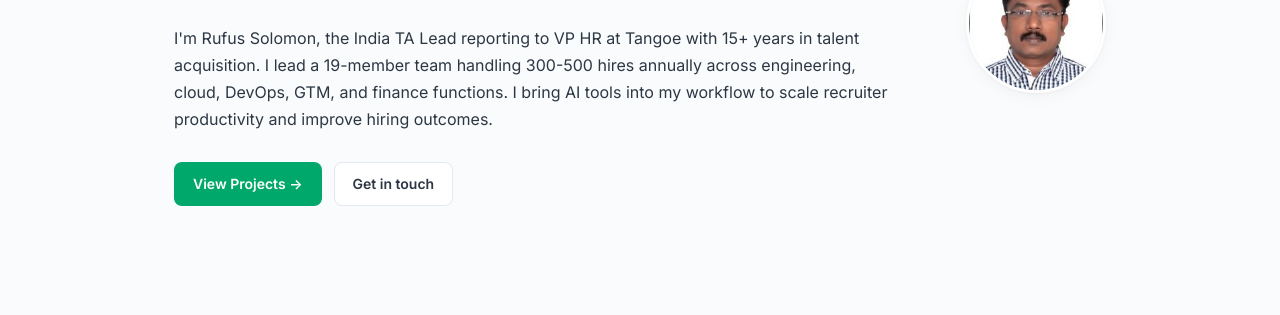
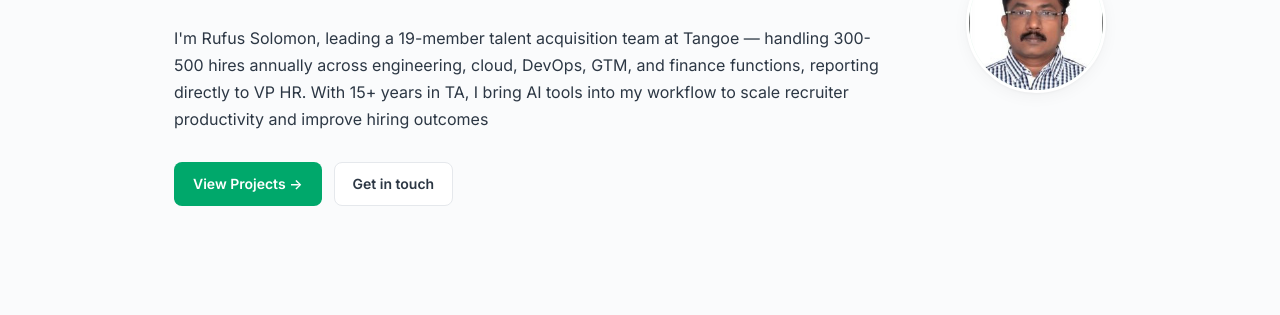
Before and after one commit to SolomonAIHR/solomonhires-portfolio, a plain HTML site: page index.html in a window 1280 px wide. Shown: the part 309-624 px from the top of the page. Drawn offline with Linux system fonts and the light colour scheme.

Commit message:
Update index.html

```diff
--- a/index.html
+++ b/index.html
@@ -470,7 +470,7 @@
           India, US, EMEA &amp; APAC <span class="sep">·</span> Product, Services, GCC, BFSI, Shared Services, IT &amp; Non-IT
         </div>
         <p class="hero-about">
-          I'm Rufus Solomon, the India TA Lead reporting to VP HR at Tangoe with 15+ years in talent acquisition. I lead a 19-member team handling 300-500 hires annually across engineering, cloud, DevOps, GTM, and finance functions. I bring AI tools into my workflow to scale recruiter productivity and improve hiring outcomes.
+          I'm Rufus Solomon, leading a 19-member talent acquisition team at Tangoe — handling 300-500 hires annually across engineering, cloud, DevOps, GTM, and finance functions, reporting directly to VP HR. With 15+ years in TA, I bring AI tools into my workflow to scale recruiter productivity and improve hiring outcomes
         </p>
         <div class="cta-row">
           <a href="#projects" class="btn btn-primary">View Projects →</a>
```
